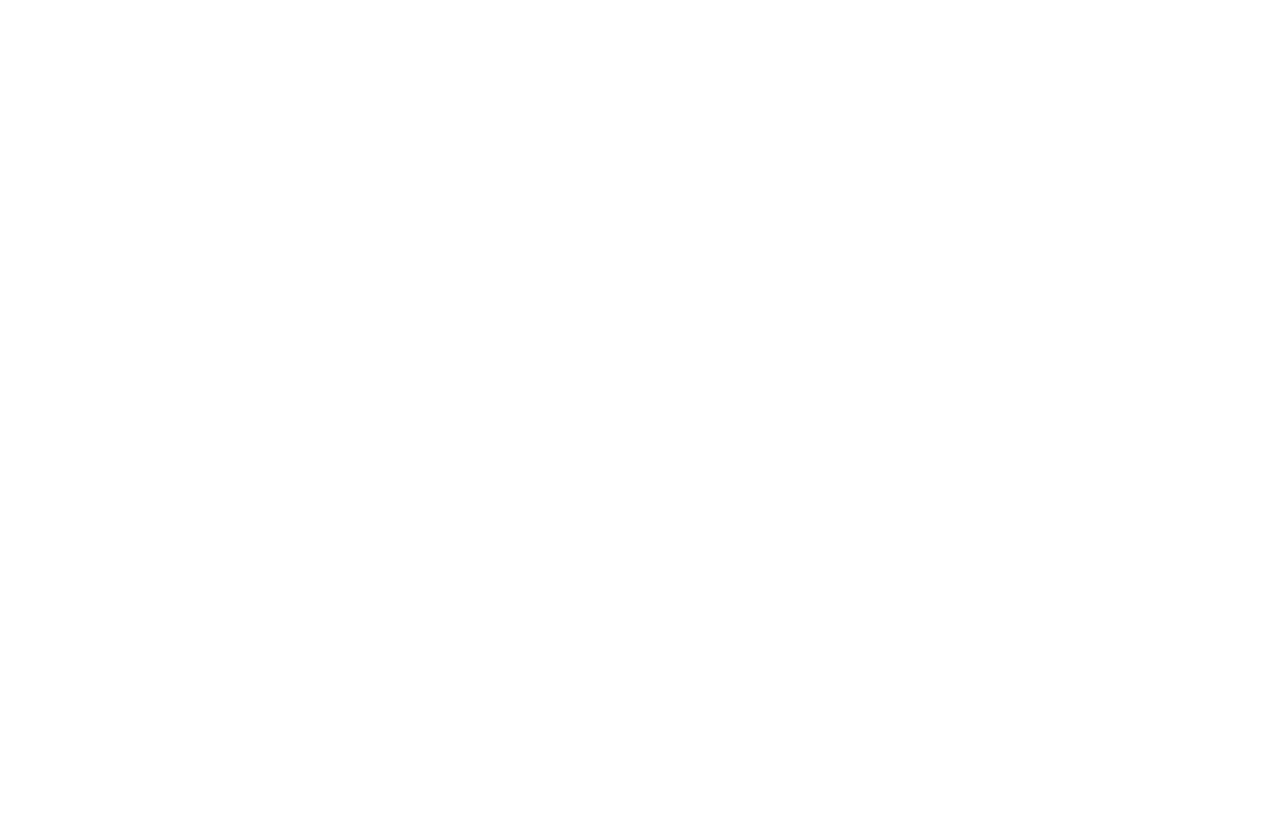
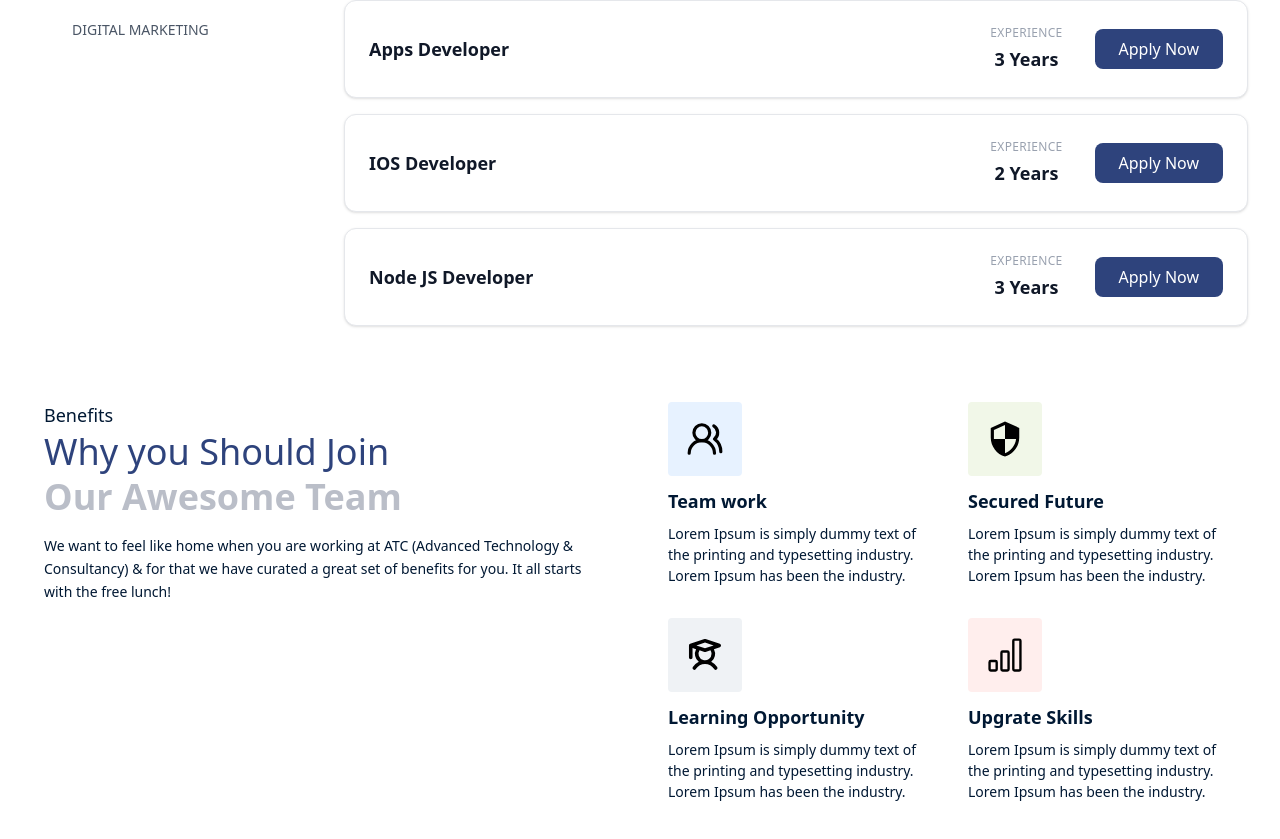
Before and after one commit to hiren-techvivanta/pattavalo, a React (Vite) app: page /jobs in a window 1280 px wide. Before the commit this address had no page. Shown: the part 701-1540 px from the top of the page. Before the commit the page ends 800 px from the top, so only its background shows below. Built offline with nearby package versions, Linux system fonts and the light colour scheme.

Commit message:
stable change

```diff
--- a/src/App.jsx
+++ b/src/App.jsx
@@ -17,7 +17,7 @@
           <Route path="/about" element={<AboutUs />} />
           <Route path="/news" element={<News />} />
           <Route path="/blog/details" element={<BlogDetails />} />
-          <Route path="/career" element={<Career />} />
+          <Route path="/jobs" element={<Career />} />
           <Route path="/contact" element={<ContactUs />} />
         </Routes>
       </BrowserRouter>
--- a/src/pages/career/Career.jsx
+++ b/src/pages/career/Career.jsx
@@ -24,30 +24,34 @@
       id: 1,
       icon: <LuUsersRound className="text-[26px] md:text-[38px]" />,
       title: "Team work",
-      description: "Lorem Ipsum is simply dummy text of the printing and typesetting industry. Lorem Ipsum has been the industry.",
-      bgColor: "bg-[#E7F2FF]"
+      description:
+        "Lorem Ipsum is simply dummy text of the printing and typesetting industry. Lorem Ipsum has been the industry.",
+      bgColor: "bg-[#E7F2FF]",
     },
     {
       id: 2,
       icon: <MdOutlineSecurity className="text-[26px] md:text-[38px]" />,
       title: "Secured Future",
-      description: "Lorem Ipsum is simply dummy text of the printing and typesetting industry. Lorem Ipsum has been the industry.",
-      bgColor: "bg-[#F1F7E8]"
+      description:
+        "Lorem Ipsum is simply dummy text of the printing and typesetting industry. Lorem Ipsum has been the industry.",
+      bgColor: "bg-[#F1F7E8]",
     },
     {
       id: 3,
       icon: <PiStudentBold className="text-[26px] md:text-[38px]" />,
       title: "Learning Opportunity",
-      description: "Lorem Ipsum is simply dummy text of the printing and typesetting industry. Lorem Ipsum has been the industry.",
-      bgColor: "bg-[#EFF2F5]"
+      description:
+        "Lorem Ipsum is simply dummy text of the printing and typesetting industry. Lorem Ipsum has been the industry.",
+      bgColor: "bg-[#EFF2F5]",
     },
     {
       id: 4,
       icon: <BsBarChart className="text-[26px] md:text-[38px]" />,
       title: "Upgrate Skills",
-      description: "Lorem Ipsum is simply dummy text of the printing and typesetting industry. Lorem Ipsum has been the industry.",
-      bgColor: "bg-[#FFEEED]"
-    }
+      description:
+        "Lorem Ipsum is simply dummy text of the printing and typesetting industry. Lorem Ipsum has been the industry.",
+      bgColor: "bg-[#FFEEED]",
+    },
   ];
 
   const categories = [
@@ -344,7 +348,9 @@
   // Render benefit card component
   const BenefitCard = ({ benefit, index }) => (
     <div key={benefit.id}>
-      <div className={`w-[51px] md:w-[74px] h-[51px] md:h-[74px] ${benefit.bgColor} rounded-[4px] flex items-center justify-center`}>
+      <div
+        className={`w-[51px] md:w-[74px] h-[51px] md:h-[74px] ${benefit.bgColor} rounded-[4px] flex items-center justify-center`}
+      >
         {benefit.icon}
       </div>
       <h6 className="text-[#001833] text-[18px] font-[700] mt-3">
@@ -362,9 +368,7 @@
       <div className="flex items-center justify-between">
         {/* Job Title */}
         <div className="flex-1">
-          <h3 className="text-lg font-semibold text-gray-900">
-            {job.title}
-          </h3>
+          <h3 className="text-lg font-semibold text-gray-900">{job.title}</h3>
         </div>
 
         {/* Experience Section */}
@@ -405,9 +409,7 @@
       `}
     >
       <div className="flex items-center space-x-3">
-        <span className="font-medium text-sm">
-          {category.name}
-        </span>
+        <span className="font-medium text-sm">{category.name}</span>
       </div>
       {category.count > 0 && (
         <span
@@ -485,9 +487,7 @@
                 className="space-y-4"
               >
                 {filteredJobs.length > 0 ? (
-                  filteredJobs.map((job) => (
-                    <JobCard key={job.id} job={job} />
-                  ))
+                  filteredJobs.map((job) => <JobCard key={job.id} job={job} />)
                 ) : (
                   <motion.div
                     initial={{ opacity: 0, scale: 0.9 }}
@@ -544,8 +544,9 @@
               Our Awesome Team
             </h2>
             <p className="text-[#001833] text-[14px] font-[400] mt-4 leading-relaxed">
-              We want to feel like home when you are working at ATC (Advanced Technology & Consultancy)
-              & for that we have curated a great set of benefits for you. It all starts with the free lunch!
+              We want to feel like home when you are working at ATC (Advanced
+              Technology & Consultancy) & for that we have curated a great set
+              of benefits for you. It all starts with the free lunch!
             </p>
           </motion.div>
 
```
Also changed, not shown: src/components/Navbar/Navbar.jsx (+0 -265 lines).
